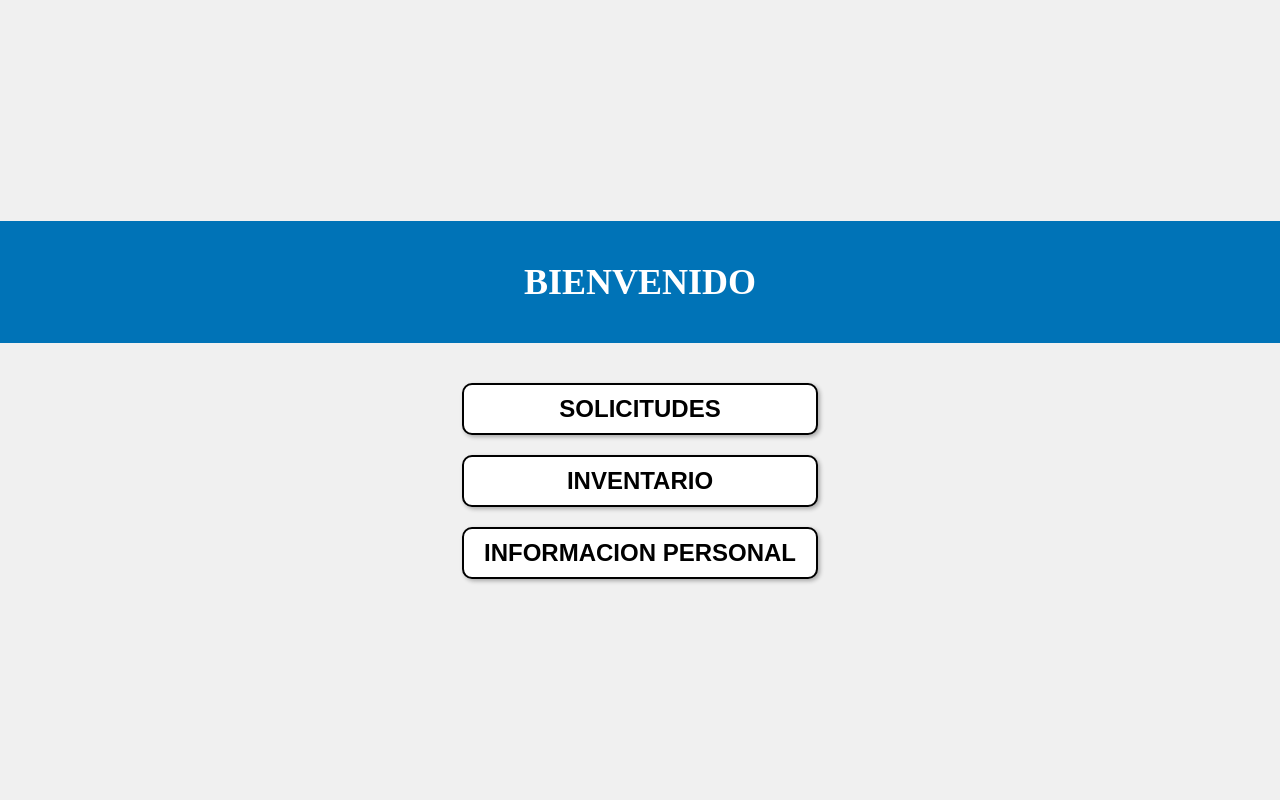
After one commit to estebancod/lab4, a PHP site: page /usuario_farmacia.php in a window 1280 px wide. The commit adds this page. Run offline with PHP 8.4, Linux system fonts and the light colour scheme.

Commit message:
Add files via upload

```diff
--- /dev/null
+++ b/estado_led.txt
@@ -0,0 +1 @@
+OFF
--- /dev/null
+++ b/usuario_farmacia.php
@@ -0,0 +1,61 @@
+<!DOCTYPE html>
+<html>
+<head>
+    <title>Control de LED</title>
+    <style>
+        body {
+            display: flex;
+            justify-content: center;
+            align-items: center;
+            height: 100vh;
+            margin: 0;
+            background-color: #f0f0f0;
+            flex-direction: column; /* Para que los elementos estén en columna */
+        }
+
+        header {
+            width: 100%;
+            background-color: #0073b7; /* Azul del encabezado */
+            color: white;
+            text-align: center;
+            padding: 40px 0; /* Aumenta el padding para más espacio */
+            font-size: 36px;
+            font-weight: bold;
+        }
+
+        .button-container {
+            display: flex;
+            flex-direction: column; /* Para que los botones estén en columna */
+            gap: 20px;
+            margin-top: 40px; /* Aumenta el margen superior para más espacio */
+        }
+
+        button {
+            font-size: 24px;
+            font-weight: bold;
+            padding: 10px 20px;
+            border-radius: 10px;
+            border: 2px solid black; /* Añade borde negro */
+            color: black; /* Color del texto */
+            background-color: white; /* Color de fondo blanco */
+            box-shadow: 2px 2px 4px rgba(0, 0, 0, 0.3);
+            transition: all 0.3s ease;
+        }
+
+        button:hover {
+            background-color: #e0e0e0; /* Cambia color de fondo al pasar el ratón */
+            transform: scale(1.1);
+        }
+    </style>
+</head>
+<body>
+    <header>
+        BIENVENIDO
+    </header>
+    <div class="button-container">
+        <button onclick="window.location.href='index.php'">SOLICITUDES</button>
+        <button onclick="window.location.href='inventario.html'">INVENTARIO</button>
+        <button onclick="window.location.href='informacion_personal.html'">INFORMACION PERSONAL</button>
+    </div>
+</body>
+</html>
```
Also changed, not shown: index.php (+75 -76 lines).
